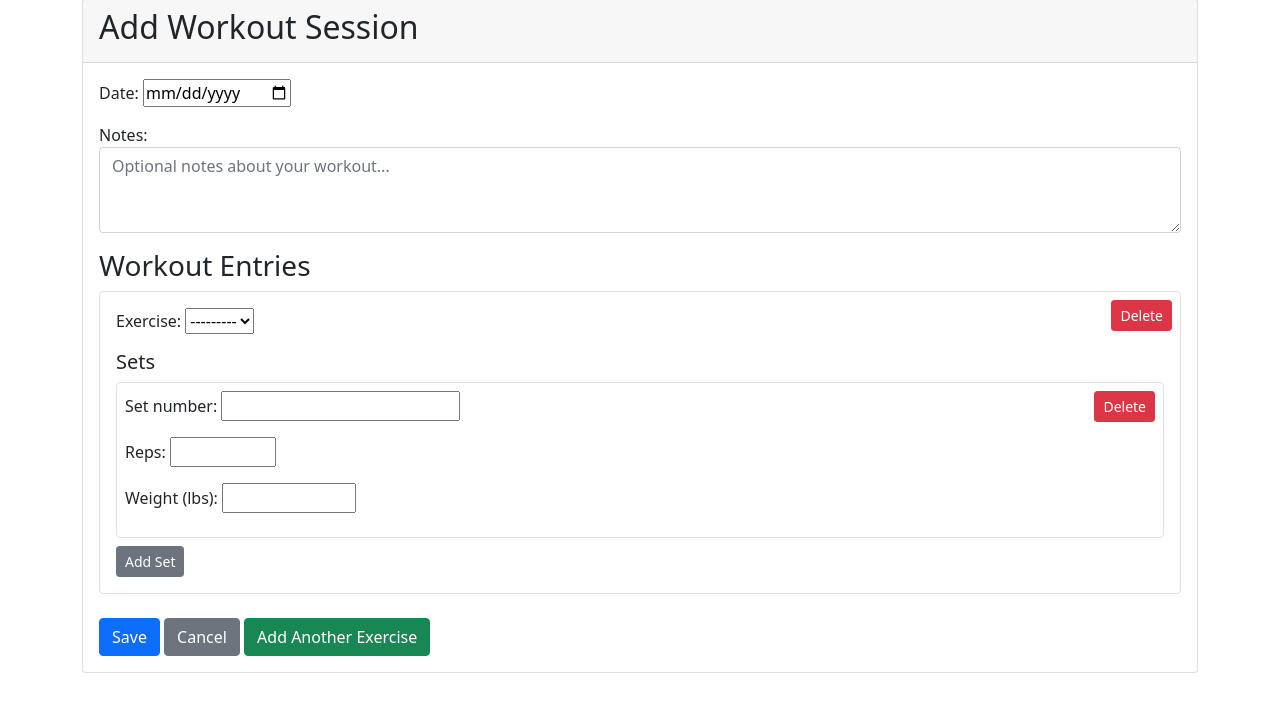
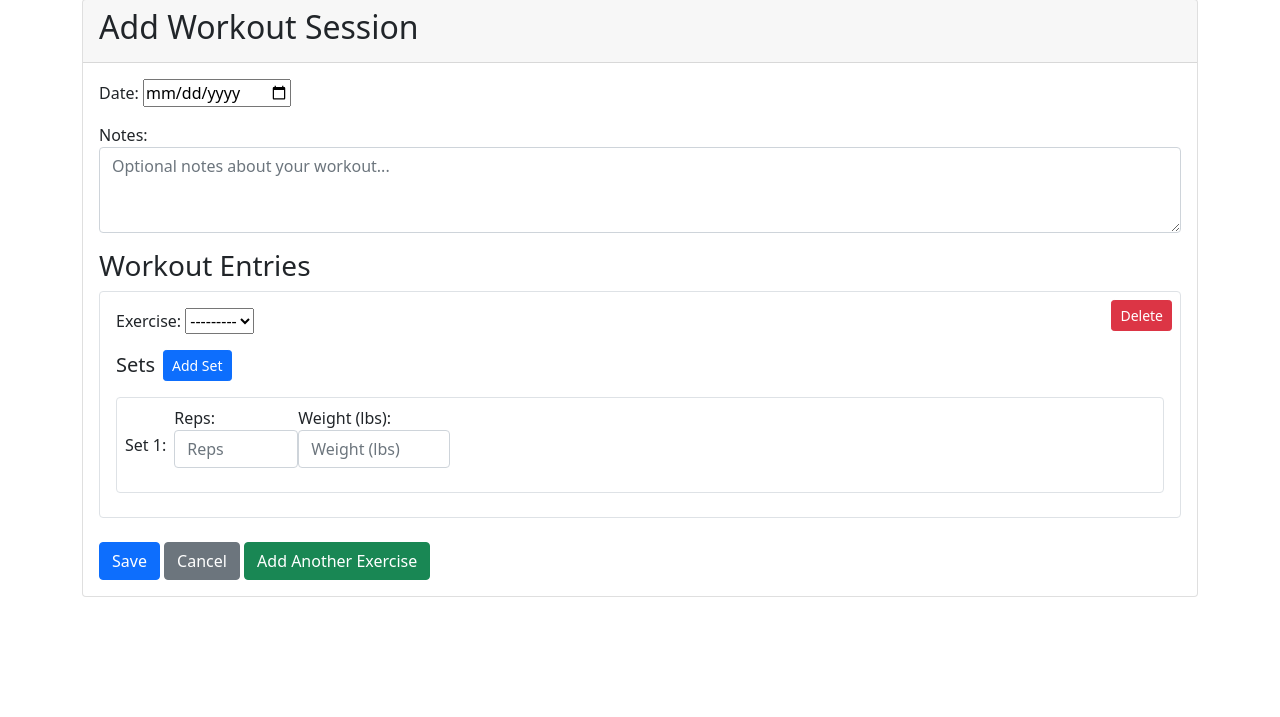
Before and after one commit to dz-py/cs412, a Django app: page /project/workouts/create/ in a window 1280 px wide. Shown: the part 83-800 px from the top of the page. Run offline with Django 5.2, Linux system fonts and the light colour scheme; a user stored in the database is signed in; data comes from the database, SQL or seed files in the repository; both versions use the stored data as it was after the commit; some libraries are stand-ins or nearby versions.

Commit message:
improvied ux

```diff
--- a/project/forms.py
+++ b/project/forms.py
@@ -41,13 +41,13 @@ class SetForm(forms.ModelForm):
     """ Form for creating and editing sets """
     class Meta:
         model = Set
-        fields = ['set_number', 'reps', 'weight']
+        fields = ['reps', 'weight']  # Removed set_number as it will be handled automatically
         labels = {
             'weight': 'Weight (lbs)',
         }
         widgets = {
-            'reps': forms.NumberInput(attrs={'max': 1000, 'min': 1}),
-            'weight': forms.NumberInput(attrs={'max': 2000, 'min': 0}),
+            'reps': forms.NumberInput(attrs={'max': 1000, 'min': 1, 'class': 'form-control', 'placeholder': 'Reps'}),
+            'weight': forms.NumberInput(attrs={'max': 2000, 'min': 0, 'class': 'form-control', 'placeholder': 'Weight (lbs)'}),
         }
 
 # Factory for creating inline formsets
@@ -63,7 +63,7 @@ SetFormSet = inlineformset_factory(
     WorkoutEntry,
     Set,
     form=SetForm,
-    extra=1,
+    extra=1,  # Start with 1 set form
     can_delete=False
 )
 
--- a/project/templates/project/home.html
+++ b/project/templates/project/home.html
@@ -20,7 +20,7 @@
 
     <!-- Buttons to exercises and workouts if logged in -->
     {% if user.is_authenticated %}
-        <p>Get started by viewing exercises or logging your workouts.</p>
+        <p>Get started by adding exercises and then logging your workouts.</p>
         <div class="row">
             <div class="col-md-8">
                 <a href="{% url 'project:exercise_list' %}" class="btn btn-primary btn-lg">Add/View Exercises</a>
--- a/project/templates/project/workout_session_form.html
+++ b/project/templates/project/workout_session_form.html
@@ -31,24 +31,30 @@
                     {{ form.as_p }}
 
                     <!-- Sets inside each entry -->
-                    <h5>Sets</h5>
+                    <div class="d-flex align-items-center mb-3">
+                        <h5 class="mb-0 me-2">Sets</h5>
+                        <!-- Button to add a set -->
+                        <button type="button" class="btn btn-primary btn-sm add-set" data-entry-index="{{ forloop.counter0 }}">
+                            <i class="bi bi-plus"></i> Add Set
+                        </button>
+                    </div>
                     {{ form.set_formset.management_form }}
                     <div class="sets-formset">
                         {% for set_form in form.set_formset %}
-                        <div class="set-form mb-2 p-2 border rounded position-relative">
+                        <div class="set-form mb-2 p-2 border rounded position-relative d-flex align-items-center">
+                            <div class="set-number me-2">Set {{ forloop.counter }}:</div>
+                            <div class="d-flex flex-grow-1">
+                                {{ set_form.as_p }}
+                            </div>
                             <!-- Button to delete a set -->
-                            <button type="button" class="btn btn-danger btn-sm position-absolute top-0 end-0 m-2 delete-set">
-                                <i class="bi bi-trash"></i> Delete
+                            {% if not forloop.first %}
+                            <button type="button" class="btn btn-danger btn-sm ms-2 delete-set">
+                                <i class="bi bi-trash"></i>
                             </button>
-                            {{ set_form.as_p }}
+                            {% endif %}
                         </div>
                         {% endfor %}
                     </div>
-
-                    <!-- Button to add a set -->
-                    <button type="button" class="btn btn-sm btn-secondary add-set" data-entry-index="{{ forloop.counter0 }}">
-                        Add Set
-                    </button>
                 </div>
                 {% endfor %}
             </div>
@@ -97,6 +103,8 @@ document.addEventListener('DOMContentLoaded', function() {
         const firstSetForm = setsContainer.querySelector('.set-form');
         if (firstSetForm) {
             firstSetForm.innerHTML = firstSetForm.innerHTML.replace(/sets-\d+-\d+/g, `sets-${formCount}-0`);
+            // Reset the set number to 1
+            firstSetForm.querySelector('.set-number').textContent = 'Set 1:';
             firstSetForm.querySelectorAll('input').forEach(input => {
                 if (!input.type.includes('hidden')) {
                     input.value = '';
@@ -118,9 +126,11 @@ document.addEventListener('DOMContentLoaded', function() {
 
     // Add new set inside a specific workout entry
     document.addEventListener('click', function(e) {
-        if (e.target.classList.contains('add-set')) {
+        if (e.target.classList.contains('add-set') || e.target.closest('.add-set')) {
             const entryForm = e.target.closest('.entry-form');
             const setsContainer = entryForm.querySelector('.sets-formset');
+            const currentSets = setsContainer.querySelectorAll('.set-form');
+            const nextSetNumber = currentSets.length + 1;
 
             const firstInput = entryForm.querySelector('input[name]');
             const match = firstInput.name.match(/entries-(\d+)-/);
@@ -133,11 +143,19 @@ document.addEventListener('DOMContentLoaded', function() {
 
             // Update input names and ids for the new set
             newSetForm.innerHTML = newSetForm.innerHTML.replace(/sets-\d+-\d+/g, `sets-${entryIndex}-${setCount}`);
+            newSetForm.querySelector('.set-number').textContent = `Set ${nextSetNumber}:`;
             newSetForm.querySelectorAll('input').forEach(input => {
                 if (!input.type.includes('hidden')) {
                     input.value = '';
                 }
             });
+
+            // Add delete button for new sets
+            const deleteButton = document.createElement('button');
+            deleteButton.type = 'button';
+            deleteButton.className = 'btn btn-danger btn-sm ms-2 delete-set';
+            deleteButton.innerHTML = '<i class="bi bi-trash"></i>';
+            newSetForm.appendChild(deleteButton);
 
             setsContainer.appendChild(newSetForm);
             totalSets.value = setCount + 1;
@@ -148,17 +166,36 @@ document.addEventListener('DOMContentLoaded', function() {
     document.addEventListener('click', function(e) {
         if (e.target.classList.contains('delete-entry')) {
             const entryForm = e.target.closest('.entry-form');
-            entryForm.remove();
+            if (document.querySelectorAll('.entry-form').length > 1) {
+                entryForm.remove();
+                updateTotalForms();
+            } else {
+                alert('You must have at least one exercise in your workout.');
+            }
         }
     });
 
     // Delete a set
     document.addEventListener('click', function(e) {
-        if (e.target.classList.contains('delete-set')) {
+        if (e.target.classList.contains('delete-set') || e.target.closest('.delete-set')) {
             const setForm = e.target.closest('.set-form');
-            setForm.remove();
+            const setsContainer = setForm.closest('.sets-formset');
+            if (setsContainer.children.length > 1) {
+                setForm.remove();
+                // Update set numbers
+                setsContainer.querySelectorAll('.set-form').forEach((form, index) => {
+                    form.querySelector('.set-number').textContent = `Set ${index + 1}:`;
+                });
+            } else {
+                alert('You must have at least one set for each exercise.');
+            }
         }
     });
+
+    function updateTotalForms() {
+        const forms = document.querySelectorAll('.entry-form');
+        totalForms.value = forms.length;
+    }
 });
 </script>
 {% endblock %}
--- a/project/views.py
+++ b/project/views.py
@@ -268,21 +268,24 @@ class WorkoutSessionCreateView(LoginRequiredMixin, CreateView):
             self.object.save()
 
             for i, workout_entry_form in enumerate(workout_entry_formset.forms):
-                workout_entry = workout_entry_form.save(commit=False)
-                workout_entry.session = self.object
-                workout_entry.save()
+                if workout_entry_form.cleaned_data:  # Only process if there's data
+                    workout_entry = workout_entry_form.save(commit=False)
+                    workout_entry.session = self.object
+                    workout_entry.save()
 
-                set_formset = SetFormSet(
-                    self.request.POST,
-                    instance=workout_entry,
-                    prefix=f'sets-{i}'
-                )
+                    set_formset = SetFormSet(
+                        self.request.POST,
+                        instance=workout_entry,
+                        prefix=f'sets-{i}'
+                    )
 
-                if set_formset.is_valid():
-                    sets = set_formset.save(commit=False)
-                    for set_num, set_instance in enumerate(sets, start=1):
-                        set_instance.set_number = set_num
-                        set_instance.save()
+                    if set_formset.is_valid():
+                        sets = set_formset.save(commit=False)
+                        # Only process non-empty sets (where reps or weight is provided)
+                        valid_sets = [s for s in sets if s.reps or s.weight]
+                        for set_num, set_instance in enumerate(valid_sets, start=1):
+                            set_instance.set_number = set_num
+                            set_instance.save()
 
             return redirect(self.get_success_url())
 
```
Also changed, not shown: db.sqlite3.
